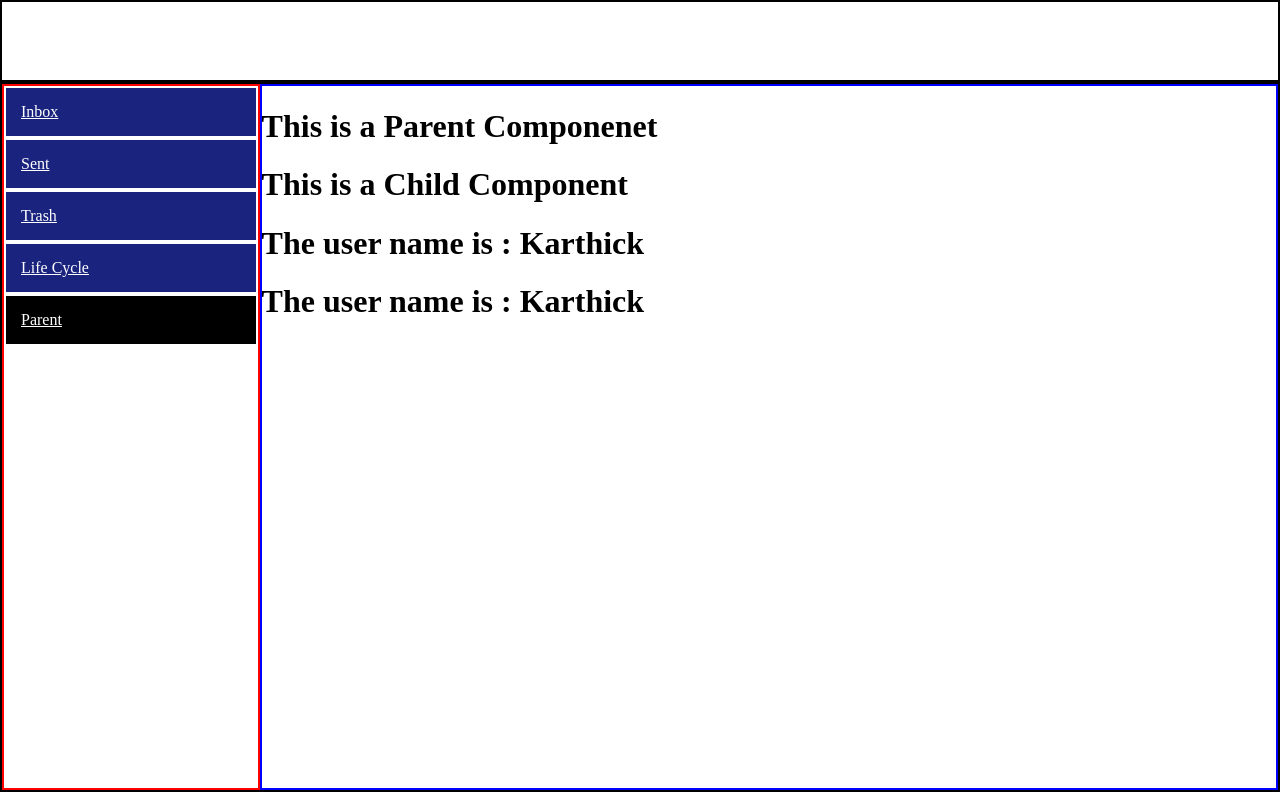
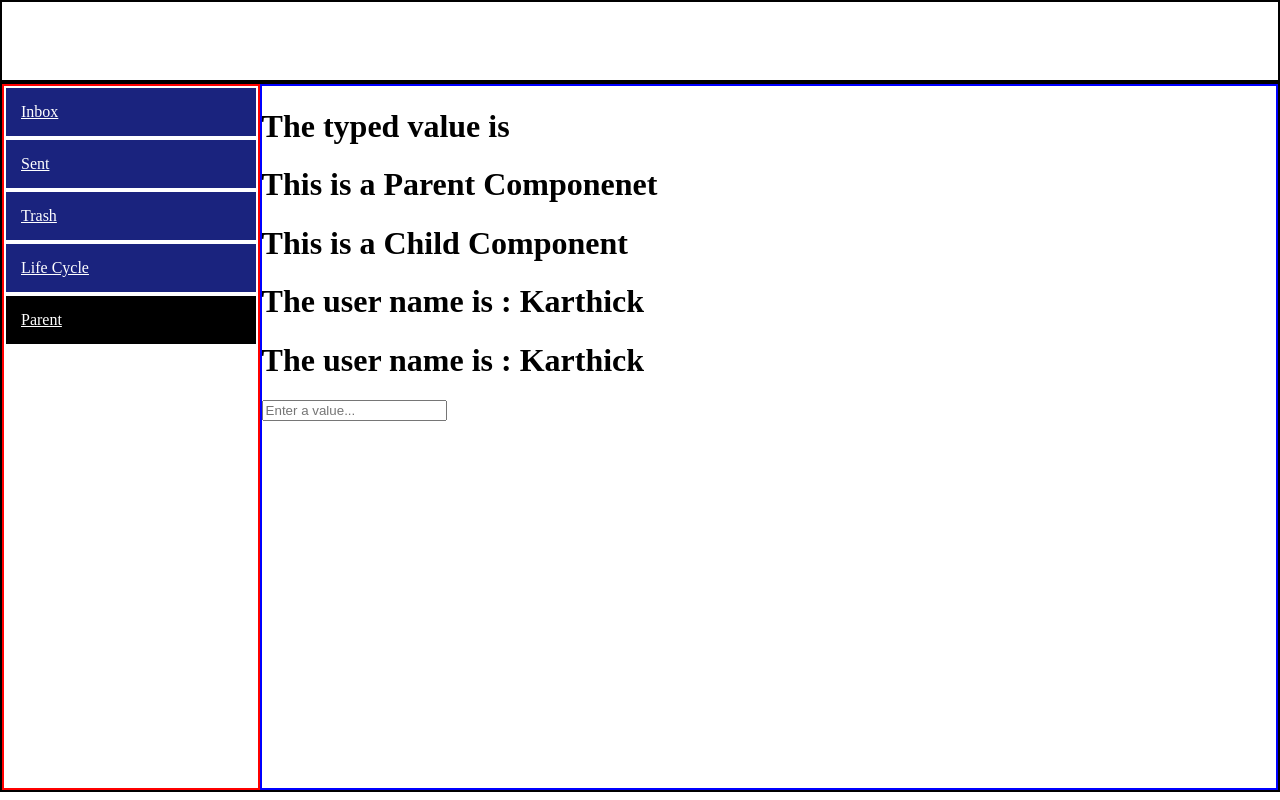
Before and after one commit to karthickvkumar/vcentry-react-night-batch-2, a React (Create React App) app: page /mail/parent in a window 1280 px wide. Built offline with nearby package versions, Linux system fonts and the light colour scheme.

Commit message:
child to parent

```diff
--- a/src/components/child-component.js
+++ b/src/components/child-component.js
@@ -1,12 +1,21 @@
 import React, { Component } from 'react';
 
 class ChildComponent extends Component {
+
+  onHandleInput = (event) => {
+    console.log(event.target.value);
+    this.props.onLoadData(event.target.value)
+  }
+
   render() {
     return (
       <div>
         <h1>This is a Child Component</h1>
         <h1>The user name is : {this.props.name}</h1>
         <h1>The user name is : {this.props.username}</h1>
+        <div>
+          <input type="text" placeholder="Enter a value..." onChange={this.onHandleInput}/>
+        </div>
       </div>
     );
   }
--- a/src/pages/parent-page.js
+++ b/src/pages/parent-page.js
@@ -7,14 +7,24 @@ class ParentPage extends Component {
     super(props);
     this.state = {
       username : 'Karthick',
+      message : ''
     }
+  }
+
+  onReceiveValue = (value) => {
+    console.log(value)
+    this.setState({
+      message : value
+    })
   }
 
   render() {
     return (
       <div>
+        <h1>The typed  value is {this.state.message}</h1>
         <h1>This is a Parent Componenet</h1>
-        <ChildComponent name={this.state.username} {...this.state}></ChildComponent>
+        <ChildComponent name={this.state.username} {...this.state}
+          onLoadData={this.onReceiveValue}></ChildComponent>
       </div>
     );
   }
```
